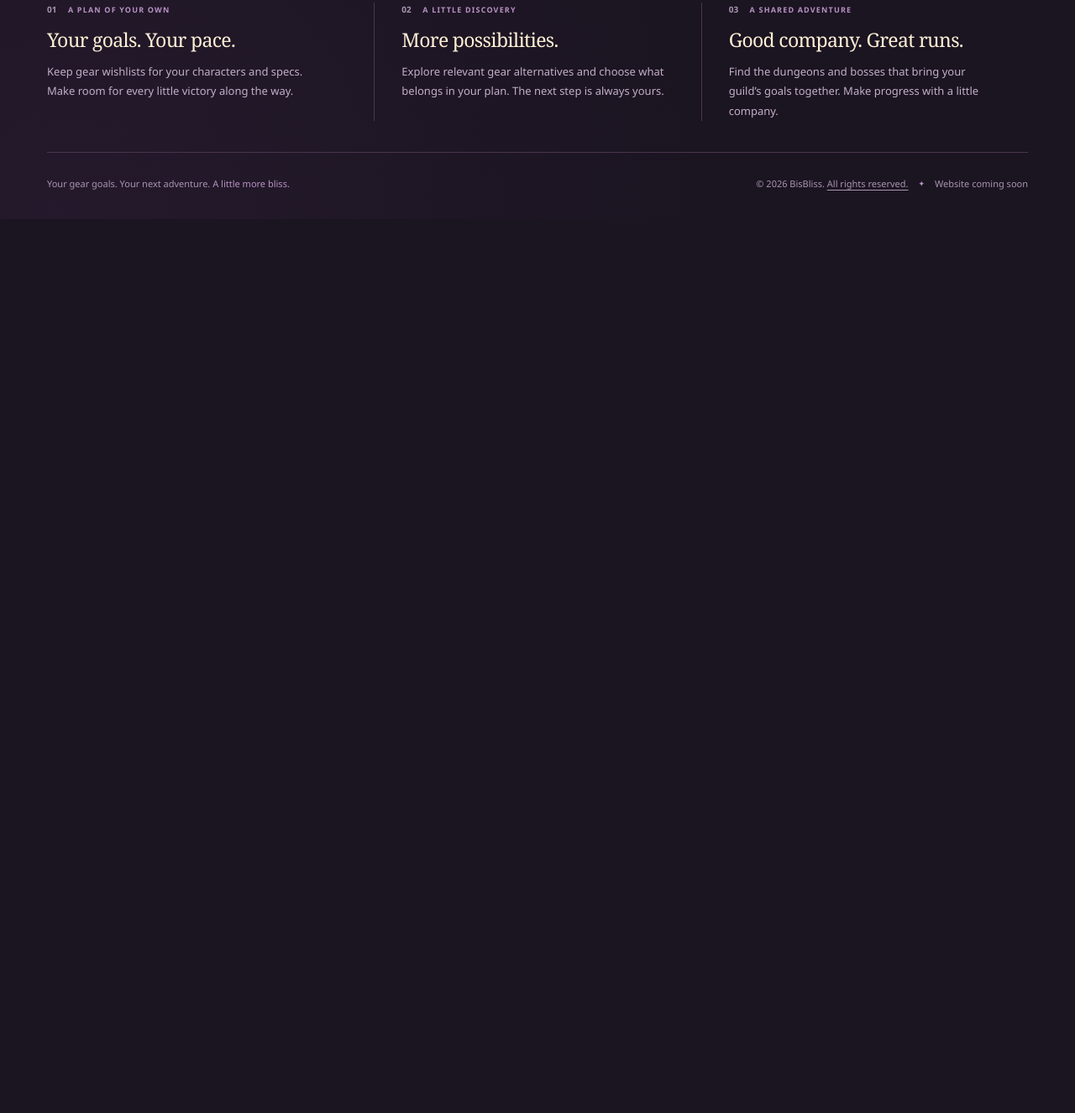
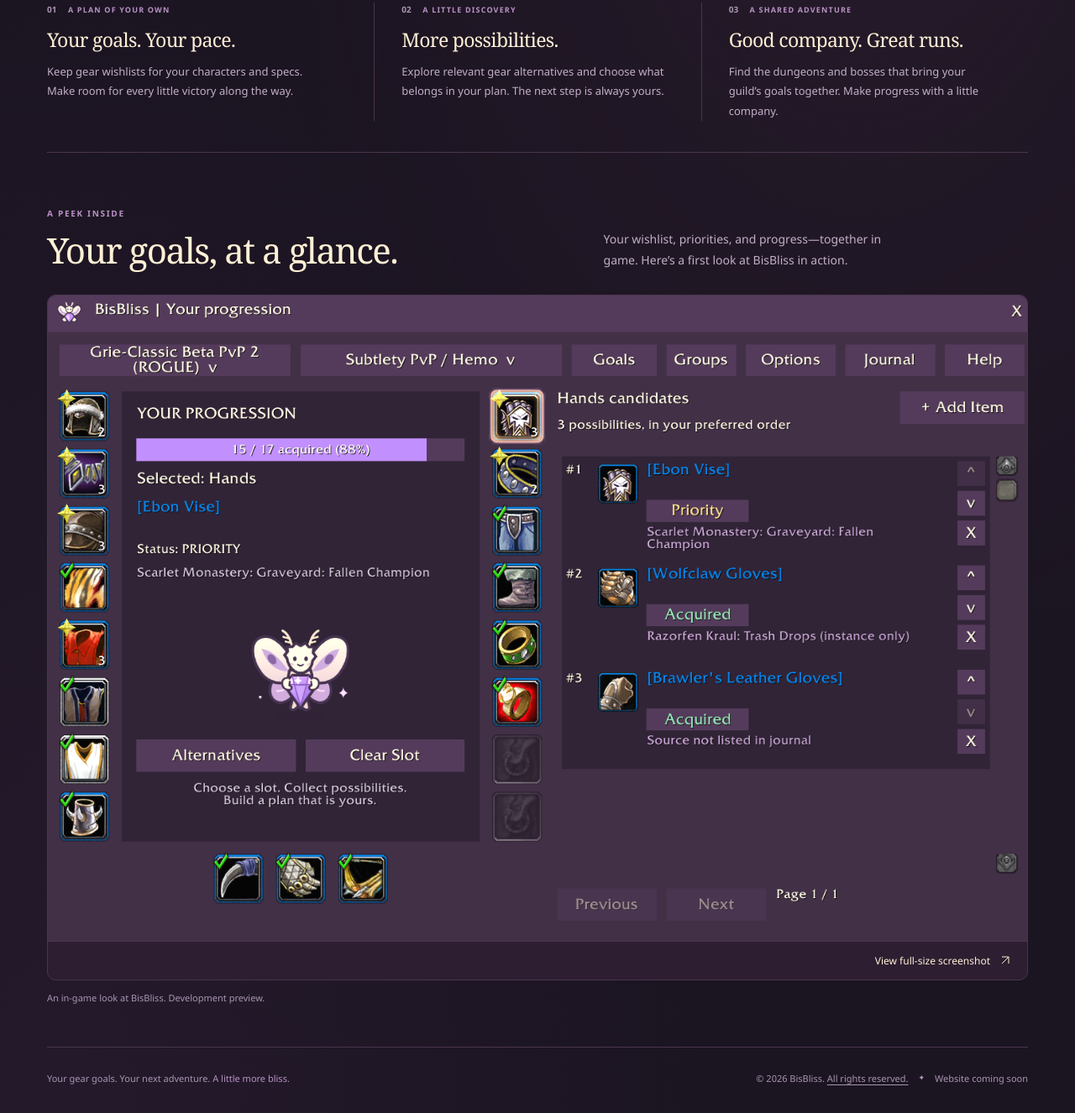
Before and after one commit to bisbliss/bisbliss.github.io, a plain HTML site: page index.html in a window 1280 px wide. Shown: the part 851-2177 px from the top of the page at 84% size. Before the commit the page ends 1112 px from the top, so only its background shows below. Drawn offline with Linux system fonts and the light colour scheme.

Commit message:
feat(site): add in-game screenshot teaser
Show the progression screenshot with a full-size view and responsive
styling. Link the hero directly to the preview section.

```diff
--- a/index.html
+++ b/index.html
@@ -51,8 +51,8 @@
                   <path d="M6 18 18 6M6 6h12v12"/>
                 </svg>
               </a>
-              <a class="text-link about-link" href="#about">
-                Meet BisBliss
+              <a class="text-link preview-jump" href="#preview">
+                See it in game
                 <svg viewBox="0 0 24 24" width="18" height="18" fill="none" stroke="currentColor" stroke-width="1.5" aria-hidden="true">
                   <path d="M12 4v16m-6-6 6 6 6-6"/>
                 </svg>
@@ -93,6 +93,28 @@
             <p>Find the dungeons and bosses that bring your guild’s goals together. Make progress with a little company.</p>
           </article>
         </section>
+
+        <section class="preview" id="preview" aria-labelledby="preview-title">
+          <div class="preview-heading">
+            <div>
+              <p class="eyebrow">A peek inside</p>
+              <h2 id="preview-title">Your goals, at a glance.</h2>
+            </div>
+            <p class="preview-description">Your wishlist, priorities, and progress—together in game. Here’s a first look at BisBliss in action.</p>
+          </div>
+          <figure class="preview-figure">
+            <a class="preview-image-link" href="assets/preview.png" target="_blank" rel="noopener" aria-label="View the full-size BisBliss screenshot (opens in a new tab)">
+              <img src="assets/preview.png" width="1417" height="935" loading="lazy" decoding="async" alt="BisBliss’s in-game progression window, showing an equipment wishlist, acquired gear, and prioritized Hands candidates with their item sources.">
+              <span class="preview-action" aria-hidden="true">
+                View full-size screenshot
+                <svg viewBox="0 0 24 24" width="16" height="16" fill="none" stroke="currentColor" stroke-width="1.5">
+                  <path d="M6 18 18 6M6 6h12v12"/>
+                </svg>
+              </span>
+            </a>
+            <figcaption>An in-game look at BisBliss. Development preview.</figcaption>
+          </figure>
+        </section>
       </main>
 
       <footer class="site-footer">
--- a/styles.css
+++ b/styles.css
@@ -216,7 +216,7 @@
   background: #dec2e5;
 }
 
-.about-link {
+.preview-jump {
   color: var(--muted);
 }
 
@@ -378,6 +378,77 @@
   line-height: 1.8;
 }
 
+.preview {
+  padding: 64px 0 48px;
+  border-bottom: 1px solid var(--line);
+}
+
+.preview-heading {
+  display: grid;
+  grid-template-columns: 1.2fr 1fr;
+  align-items: end;
+  gap: 32px 56px;
+  margin-bottom: 28px;
+}
+
+.preview-heading .eyebrow {
+  margin: 0 0 12px;
+  color: var(--lilac);
+}
+
+.preview-heading h2 {
+  margin: 0;
+  font: normal clamp(30px, 3.4vw, 42px)/1.15 Georgia, "Times New Roman", serif;
+  letter-spacing: -0.035em;
+}
+
+.preview-description {
+  max-width: 370px;
+  margin: 0;
+  color: var(--muted);
+  font-size: 14px;
+  line-height: 1.8;
+}
+
+.preview-figure {
+  margin: 0;
+}
+
+.preview-image-link {
+  display: block;
+  overflow: hidden;
+  border: 1px solid var(--line);
+  border-radius: 10px;
+  background: var(--plum);
+}
+
+.preview-image-link:hover {
+  border-color: var(--lilac);
+}
+
+.preview-image-link img {
+  display: block;
+  width: 100%;
+  height: auto;
+}
+
+.preview-action {
+  display: flex;
+  align-items: center;
+  justify-content: flex-end;
+  gap: 10px;
+  padding: 14px 18px;
+  border-top: 1px solid var(--line);
+  font-size: 12px;
+}
+
+.preview-figure figcaption {
+  margin-top: 12px;
+  color: var(--quiet);
+  font-size: 11px;
+  line-height: 1.7;
+}
+
 .site-footer {
   display: flex;
   align-items: center;
@@ -513,6 +584,16 @@
     font-size: 14px;
   }
 
+  .preview {
+    padding: 40px 0 32px;
+  }
+
+  .preview-heading {
+    grid-template-columns: 1fr;
+    gap: 16px;
+    margin-bottom: 24px;
+  }
+
   .site-footer {
     flex-direction: column;
     align-items: flex-start;
```
Also changed, not shown: assets/preview.png (added).
